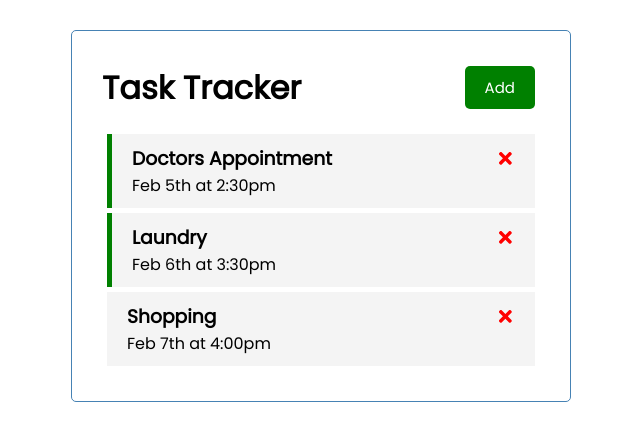
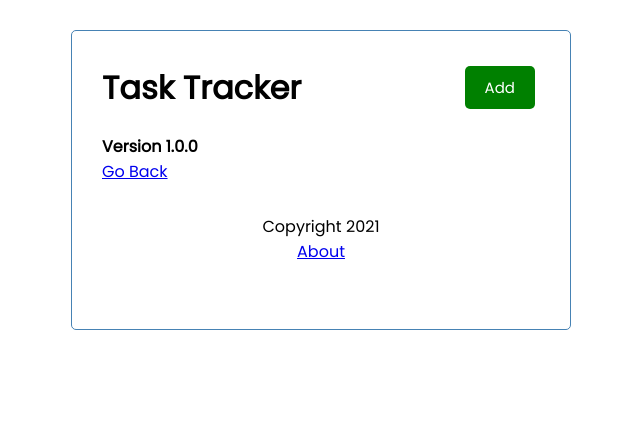
Before and after one commit to jjackson17mv/revisit-react-practice, a React (Create React App) app in the folder app-tracker/: page /about in a window 1280 px wide. Shown: the top 440 px of the page, without its empty margins (319-959 px from the left). Built offline with nearby package versions, Linux system fonts and the light colour scheme; data requests are answered from the project's data file.

Commit message:
finished app with adding react-router-dom and link instead of a href

```diff
--- a/app-tracker/db.json
+++ b/app-tracker/db.json
@@ -1,22 +1,16 @@
 {
   "tasks": [
-     {
-    "id": 1,
-    "text": "Doctors Appointment",
-    "day": "Feb 5th at 2:30pm",
-    "reminder": true
-  },
-  {
-    "id": 2,
-    "text": "Laundry",
-    "day": "Feb 6th at 3:30pm",
-    "reminder": true
-  },
-  {
-    "id": 3,
-    "text": "Shopping",
-    "day": "Feb 7th at 4:00pm",
-    "reminder": false
-  }
+    {
+      "text": "show",
+      "day": "tomrrow",
+      "reminder": true,
+      "id": 1
+    },
+    {
+      "text": "take test",
+      "day": "fridays",
+      "reminder": false,
+      "id": 2
+    }
   ]
 }
--- a/app-tracker/package.json
+++ b/app-tracker/package.json
@@ -11,6 +11,7 @@
     "react": "^17.0.2",
     "react-dom": "^17.0.2",
     "react-icons": "^4.2.0",
+    "react-router-dom": "^5.2.0",
     "react-scripts": "4.0.3",
     "web-vitals": "^1.1.1"
   },
--- a/app-tracker/src/App.js
+++ b/app-tracker/src/App.js
@@ -1,7 +1,10 @@
 import { useState, useEffect } from "react";
+import {BrowserRouter as Router, Route} from 'react-router-dom';
 import Header from './components/Header';
 import Tasks from './components/Tasks';
 import AddTask from './components/AddTask';
+import Footer from './components/Footer';
+import About from './components/About'
 import "./App.css";
 
 
@@ -21,37 +24,94 @@ const App = () => {
 
   //fetch tasks
   const fetchTasks = async () => {
-    const res =await fetch('http://localhost:5000/tasks')
+    const res =await fetch('http://localhost:5000/tasks/')
+    const data = await res.json()
+
+    return data
+  }
+
+  //Fetch Task
+  const fetchTask = async (id) => {
+    const res =await fetch(`http://localhost:5000/tasks/${id}`)
     const data = await res.json()
 
     return data
   }
 
   //Add task
-  const addTask = (task) => {
-    const id = Math.floor(Math.random() * 10000) + 1
-    const newTask = { id, ...task }
-    setTasks([...tasks, newTask])
+  const addTask = async (task) => {
+    const res = await fetch('http://localhost:5000/tasks', {
+      method: 'POST',
+      headers: {
+        'Content-type': 'application/json',
+      },
+      body: JSON.stringify(task),
+    })
+
+    const data = await res.json()
+
+    setTasks([...tasks, data])
+
+
+
+    //const id = Math.floor(Math.random() * 10000) + 1
+    //const newTask = { id, ...task }
+    //setTasks([...tasks, newTask])
   }
 
 
 
   //Delete task
-  const deleteTask = (id) => {
+  const deleteTask = async (id) => {
+    await fetch(`http://localhost:5000/tasks/${id}`, {
+      method: 'DELETE',
+    })
+
     setTasks(tasks.filter((task) => task.id !== id))
   }
 
-  const toggleReminder = (id) => {
-    setTasks(tasks.map((task) => task.id === id ? { ...task, reminder: !task.reminder } : task))
+
+
+  // Toggle Reminder
+  const toggleReminder = async (id) => {
+    const taskToToggle = await fetchTask(id)
+    const updateTask = {...taskToToggle, reminder: !taskToToggle.reminder}
+
+    const res = await fetch(`http://localhost:5000/tasks/${id}` , {
+      method: 'PUT',
+      headers: {
+        'Content-type': 'application/json'
+      },
+      body: JSON.stringify(updateTask)
+    })
+
+    const data = await res.json()
+
+    setTasks(tasks.map((task) => task.id === id ? { ...task, reminder: !data.reminder } : task))
   }
 
   return (
+    <Router>
     <div className="container">
       <Header onAdd={() => setShowAddTask(!showAddTask)} showAdd={showAddTask} />
-      {showAddTask && <AddTask onAdd={addTask} />}
-      {tasks.length > 0 ? (<Tasks tasks={tasks} onDelete={deleteTask} onToggle={toggleReminder} />) : ('NO TASK TO SHOW')}
+
+
+      <Route path='/' exact render={(props) => (
+        <>
+        {showAddTask && <AddTask onAdd={addTask} />}
+        {tasks.length > 0 ? (<Tasks tasks={tasks} onDelete={deleteTask} onToggle={toggleReminder} />) : ('NO TASK TO SHOW')}
+        </>
+      )} />
+
+
+
+
+      <Route path='/about' component={About} />
+      <Footer/>
     </div>
+    </Router>
   );
+
 }
 
 export default App;
--- /dev/null
+++ b/app-tracker/src/components/About.js
@@ -0,0 +1,12 @@
+import {Link} from 'react-router-dom'
+
+export const About = () => {
+    return (
+        <div>
+            <h4>Version 1.0.0</h4>
+            <Link to='/'>Go Back</Link>
+        </div>
+    )
+}
+
+export default About
--- /dev/null
+++ b/app-tracker/src/components/Footer.js
@@ -0,0 +1,12 @@
+import {Link} from 'react-router-dom'
+
+const Footer = () => {
+    return (
+        <footer>
+            <p>Copyright  2021</p>
+            <Link to='/about'>About</Link>
+        </footer>
+    )
+}
+
+export default Footer
```
Also changed, not shown: 1 other file (tests, documents, lock files or other folders).
